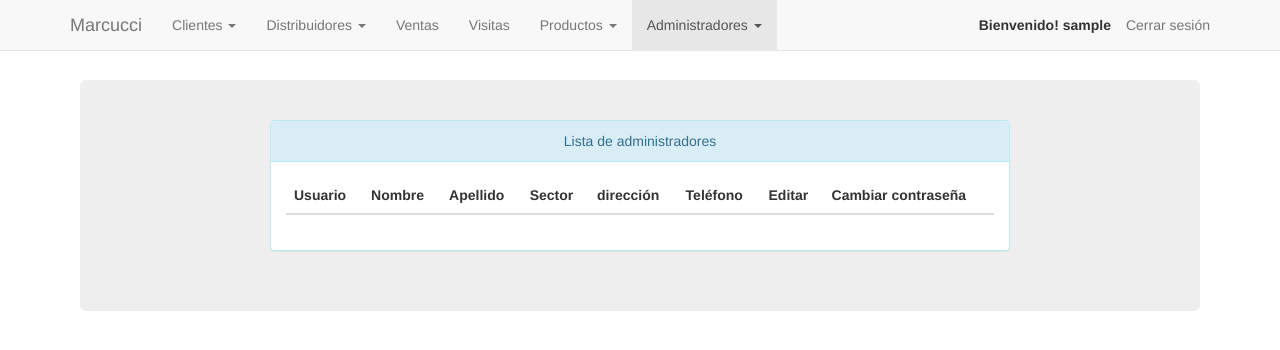
After one commit to diegoarana/distribuidora, a Django app: a page that uses templates/base_admin.html in a window 1280 px wide. The commit adds this page. Shown: the top 350 px of the page. Run offline with Django 3.2, Linux system fonts and the light colour scheme; the visitor is signed in with stand-in values (Sample User, id 1); lists and menus that the app fills with data are empty; some libraries are stand-ins or nearby versions.

Commit message:
se agrego modificar administrador

```diff
--- a/administrator/urls.py
+++ b/administrator/urls.py
@@ -10,6 +10,9 @@ urlpatterns = [
 			url(r'^distrib$', views.distrib_list, name='distrib_list'),
 			url(r'^distrib/new$', views.new_distrib, name='new_distrib'),
 			url(r'^distrib/edit/(?P<id>[0-9]+)$', views.distrib_edit, name='distrib_edit'),
+			url(r'^administradores/new$', views.new_admin, name='new_admin'),
+			url(r'^administradores$', views.admin_list, name='admin_list'),
+			url(r'^administradores/edit/(?P<id>[0-9]+)$', views.admin_edit, name='admin_edit'),
 			url(r'^products$', views.products, name='products'),
 			url(r'^products/new$', views.new_product, name='new_product'),
 			url(r'^products/edit/(?P<id>[0-9]+)/$', views.product_edit, name='product_edit'),
--- a/administrator/views.py
+++ b/administrator/views.py
@@ -14,6 +14,7 @@ from distrib.models.product import Product
 #forms
 from administrator.forms import ClientForm
 from administrator.forms import ProfileForm
+from administrator.forms import AdminProfileForm
 from administrator.forms import UserCreationForm
 from administrator.forms import ProductForm
 
@@ -71,6 +72,30 @@ def new_distrib(request):
 		return redirect('index')
 
 @login_required
+def new_admin(request):
+	if request.user.usuario.is_administrator():
+		if request.method == 'POST':
+			form_user = UserCreationForm(request.POST or None)
+			form_profile = AdminProfileForm(request.POST or None)
+			if form_user.is_valid() and form_profile.is_valid():
+				user = form_user.save()
+				profile = form_profile.save(commit=False)
+				profile.user = user
+				profile.user_type = 0
+				profile.save()
+				return redirect('admin_list')
+			else:
+				# Falta crear el template new_admin.html y poner url
+				return render(request, "admin/new_admin.html", {'form_user':form_user, 'form_profile':form_profile})
+		else:
+			form_user = UserCreationForm()
+			form_profile = AdminProfileForm()
+			return render(request, "admin/new_admin.html", {'form_user':form_user, 'form_profile':form_profile})
+	else:
+		return redirect('index')
+
+
+@login_required
 def new_product(request):
 	if request.user.usuario.is_administrator():
 		if request.method == 'POST':
@@ -91,6 +116,24 @@ def distrib_list(request):
 	d = Profile.objects.all()
 	distrib = d.filter(user_type=1)
 	return render(request, 'admin/distrib_list.html', {'distrib':distrib})
+
+@login_required
+def admin_list(request):
+	a = Profile.objects.all()
+	admin = a.filter(user_type=0)
+	return render(request, 'admin/admin_list.html', {'admin':admin})
+
+@login_required
+def admin_edit(request, id):
+	a = get_object_or_404(Profile, user_id=id)
+	if request.method == "POST":
+		form_profile = ProfileForm(request.POST, instance=a)
+		if form_profile.is_valid():
+			form_profile.save()
+			return redirect('admin_list')
+	else:
+		form_profile = AdminProfileForm(instance=a)
+	return render(request, 'admin/admin_edit.html', {'form_profile':form_profile})
 
 def distrib_edit(request, id):
 	d = get_object_or_404(Profile, user_id=id)
--- a/marcucci/settings.py
+++ b/marcucci/settings.py
@@ -25,7 +25,7 @@ SECRET_KEY = '6k$uag3^s%4q%d&9t6@$jk*hd2c41&5--irurvt__bclk*8^p1'
 # SECURITY WARNING: don't run with debug turned on in production!
 DEBUG = True
 
-ALLOWED_HOSTS = []
+ALLOWED_HOSTS = ['*']
 
 
 # Application definition
--- /dev/null
+++ b/templates/admin/admin_list.html
@@ -0,0 +1,51 @@
+{% extends "base_admin.html" %}
+{% block hover-a %}active{% endblock %}
+
+{% block content %}
+
+<div class="panel panel-info">
+	<div class="panel-heading">
+		Lista de administradores
+	</div>
+	<div class="panel-body">
+
+	<table class="table table-hover">
+		<thead>
+			<tr>
+			<th>Usuario</th>
+			<th>Nombre</th>
+			<th>Apellido</th>
+			<th>Sector</th>
+			<th>dirección</th>
+			<th>Teléfono</th>
+			<th>Editar</th>
+			<th>Cambiar contraseña</th>
+			</tr>
+		</thead>
+		<tbody>
+			{% for a in admin %}
+			<tr>
+				<td>{{a.user.username}}</td>
+				<td>{{a.name}}</td>
+				<td>{{a.surname}}</td>
+				<td>{{a.sector}}</td>
+				<td>{{a.address}}</td>
+				<td>{{a.phone}}</td>
+				<td> {% if a.user.id == user.id %}
+				<a href="{% url "admin_edit" a.user_id %}"><span style="color: #1E90FF; font-size: 18px" class="glyphicon glyphicon-pencil"></span></a>
+					{%endif%}
+				</td>
+				<td> {% if a.user.id == user.id %}
+				<a href=""><span style="color: #1E90FF; font-size: 18px" class="glyphicon glyphicon-pencil"></span></a>
+					{%endif%}
+				</td>
+
+			</tr>
+			{% endfor %}
+		</tbody>
+	</table>
+
+	</div>
+</div>
+
+{% endblock %}
--- a/templates/base_admin.html
+++ b/templates/base_admin.html
@@ -61,6 +61,7 @@
             </li>
 
             <li class="{% block hover-s %}{% endblock %}"><a href="{% url "sales" %}">Ventas</a></li>
+
             <li class="{% block hover-v %}{% endblock %}"><a href="{% url "visits" %}">Visitas</a></li>
 
 
@@ -69,6 +70,14 @@
               <ul class="dropdown-menu">
                 <li><a href="{% url "products" %}">Lista de productos</a></li>
                 <li><a href="{% url "new_product" %}">Nuevo producto</a></li>
+              </ul>
+            </li>
+
+            <li class="dropdown {% block hover-a %}{% endblock %}">
+              <a class="dropdown-toggle" data-toggle="dropdown" role="button" aria-haspopup="true" aria-expanded="false">Administradores <span class="caret"></span></a>
+              <ul class="dropdown-menu">
+                <li><a href="{% url "admin_list" %}">Listar</a></li>
+                <li><a href="{% url "new_admin" %}">Nuevo administrador</a></li>
               </ul>
             </li>
 
--- a/templates/login_page.html
+++ b/templates/login_page.html
@@ -4,7 +4,7 @@
 {% block content %}
 
 <div class="row">
-<div class="col-md-8 col-xs-6">
+<div class="col-md-8 col-xs-8">
 <h2>Iniciar sesión</h2>
 
 {% if message %}
```
Also changed, not shown: administrator/forms.py (+13 -0 lines), templates/admin/admin_edit.html (added, +32 -0 lines), templates/admin/new_admin.html (added, +22 -0 lines).
